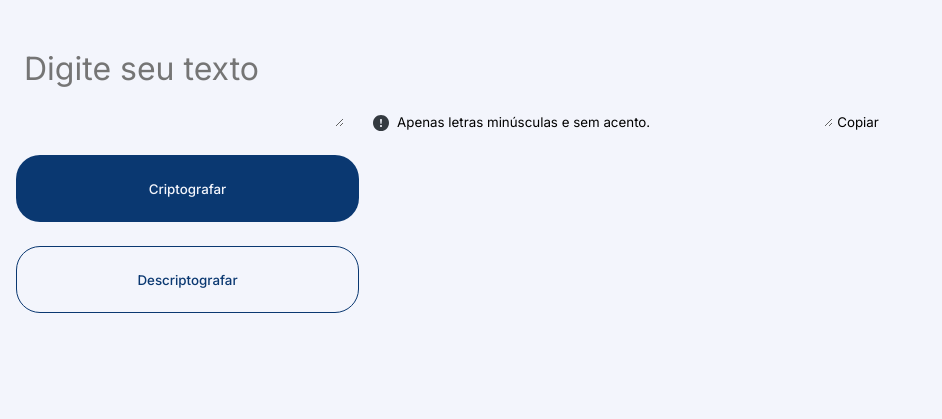
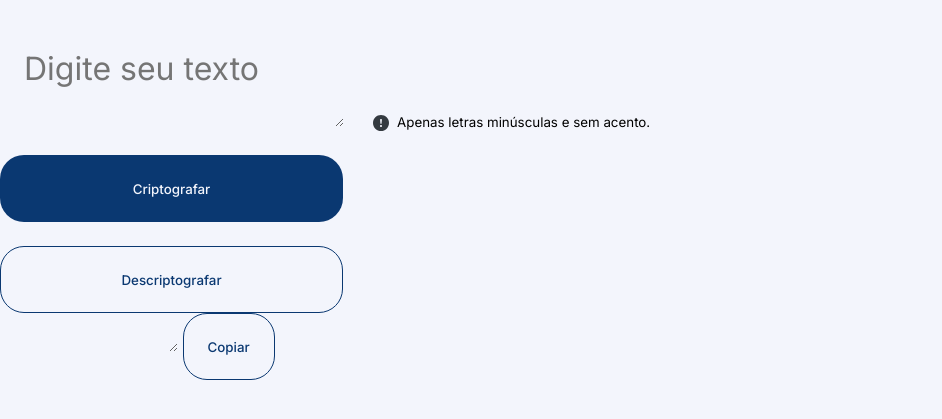
Before and after one commit to p-lacerda/encrypt-code, a website: page index.html in a window 1280 px wide. Shown: the part 75-494 px from the top of the page, without its empty margins (0-942 px from the left). Drawn offline with Linux system fonts and the light colour scheme.

Commit message:
add css to copy button

```diff
--- a/style.css
+++ b/style.css
@@ -96,6 +96,30 @@ display: flex;
 flex-direction: column;
 align-items: flex-start;
 padding: 0px;
-position: absolute;
 left: 16px;
 }
+
+#copy {
+
+/* Auto layout */
+
+padding: 24px;
+
+position: static;
+height: 67px;
+left: 0px;
+top: 91px;
+
+/* Dark blue/dark-blue-300 */
+border: 1px solid #0A3871;
+color: #0A3871;
+box-sizing: border-box;
+border-radius: 24px;
+
+/* Inside auto layout */
+flex: none;
+order: 1;
+align-self: stretch;
+flex-grow: 0;
+font-weight: 500;
+}
```
